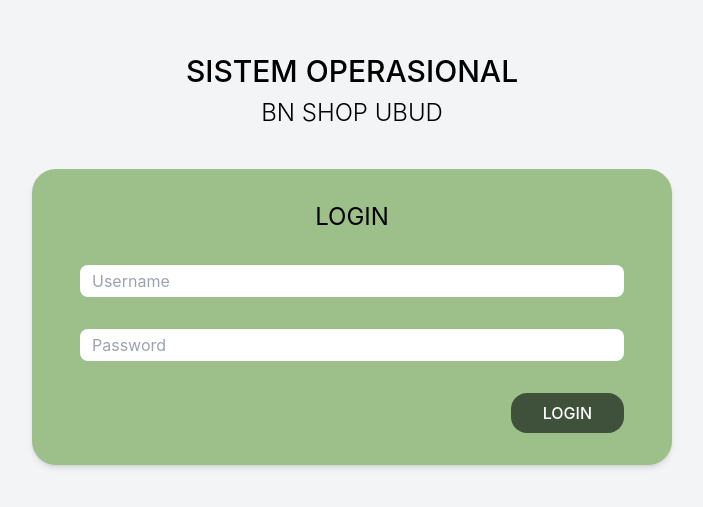
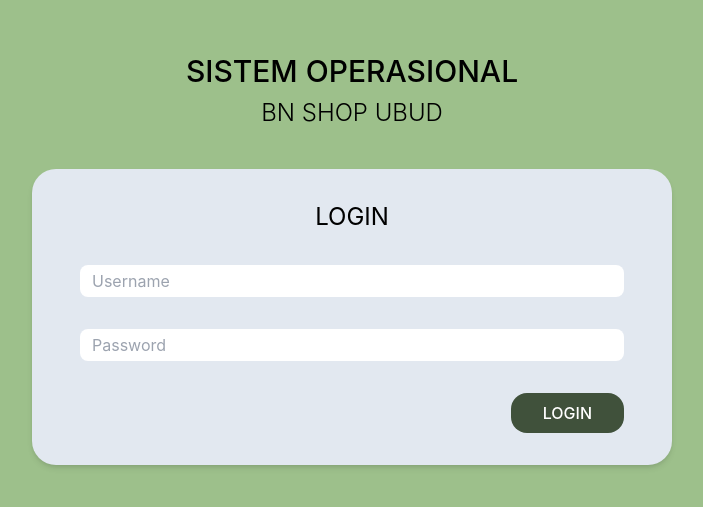
Before and after one commit to AxelanO7/bn-shop-frontend-web-js, a React (Create React App) app: page / in a window 1280 px wide. Shown: the part 141-648 px from the top of the page, without its empty margins (288-991 px from the left). Built offline with nearby package versions, Linux system fonts and the light colour scheme.

Commit message:
Update background color in login page

```diff
--- a/src/pages/login_page.tsx
+++ b/src/pages/login_page.tsx
@@ -23,12 +23,12 @@ export default function LoginPage() {
   };
 
   return (
-    <div className="h-screen flex flex-col justify-center items-center bg-gray-100">
+    <div className="h-screen flex flex-col justify-center items-center bg-light_green">
       <h1 className="font-medium text-3xl">SISTEM OPERASIONAL</h1>
       <div className="h-2" />
       <h2 className="font-light text-2xl">BN SHOP UBUD</h2>
       <div className="h-10" />
-      <div className="bg-light_green shadow-md py-8 px-12 flex flex-col rounded-3xl	w-1/2">
+      <div className="bg-slate-200 shadow-md py-8 px-12 flex flex-col rounded-3xl	w-1/2">
         <h2 className="text-center font-normal text-2xl">LOGIN</h2>
         <div className="h-8" />
         <input
```
